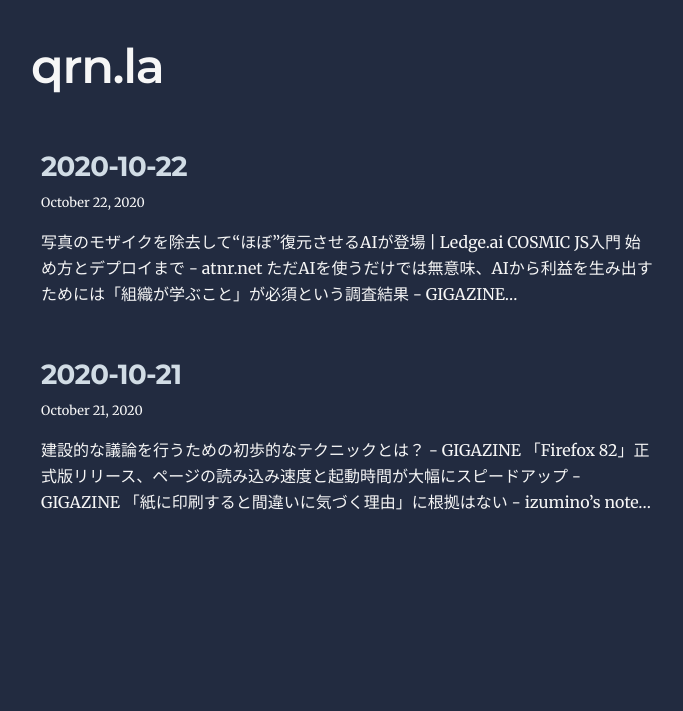
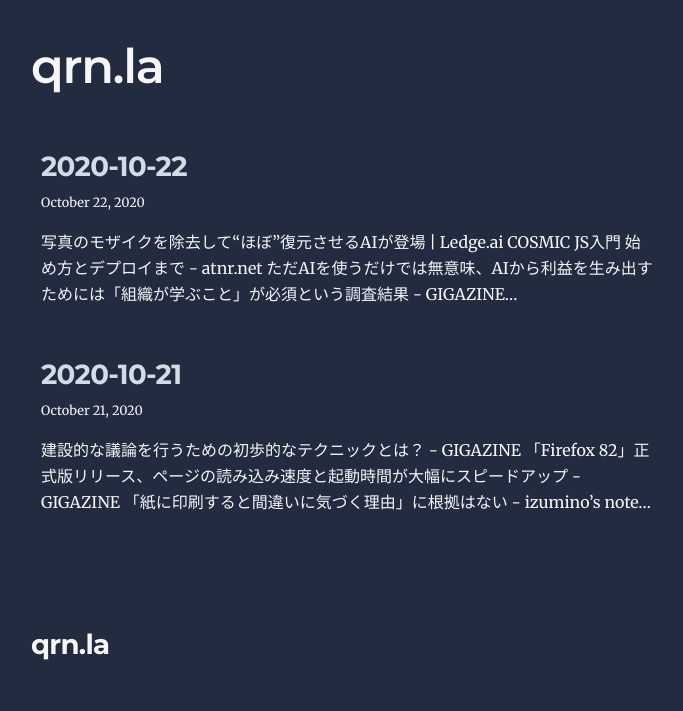
Before and after one commit to laprn/my-track, a Gatsby site: page / in a window 1280 px wide. Shown: the whole page, without its empty margins (293-976 px from the left). Built offline with nearby package versions, Linux system fonts and the light colour scheme; Gatsby itself is replaced by a stand-in of ours.

Commit message:
update footer

```diff
--- a/src/components/layout.js
+++ b/src/components/layout.js
@@ -5,17 +5,23 @@ const Layout = ({ location, title, children }) => {
   const rootPath = `${__PATH_PREFIX__}/`
   const isRootPath = location.pathname === rootPath
   let header
-
+  let footer
   header = (
     <h1 className="main-heading">
       <Link to="/">{title}</Link>
     </h1>
   )
 
+  footer = (
+    <h3 className="main-footer">
+      <Link to="/">{title}</Link>
+    </h3>
+  )
   return (
     <div className="global-wrapper" data-is-root-path={isRootPath}>
       <header className="global-header">{header}</header>
       <main>{children}</main>
+      <footer>{footer}</footer>
     </div>
   )
 }
--- a/src/style.css
+++ b/src/style.css
@@ -59,6 +59,7 @@
   --background-color: #222b40;
   --color-text-light: #4f5969;
   --color-heading: #1a202c;
+  --color-footer: #f6f6f6;
   --color-heading-black: black;
   --color-accent: #d1dce5;
 }
@@ -241,7 +242,9 @@ a:focus {
 }
 
 /* Custom classes */
-
+.main-footer{
+  color: var(--color-footer)
+}
 .post-list-item:hover{
   background-color: #4f5969;
 }
```
